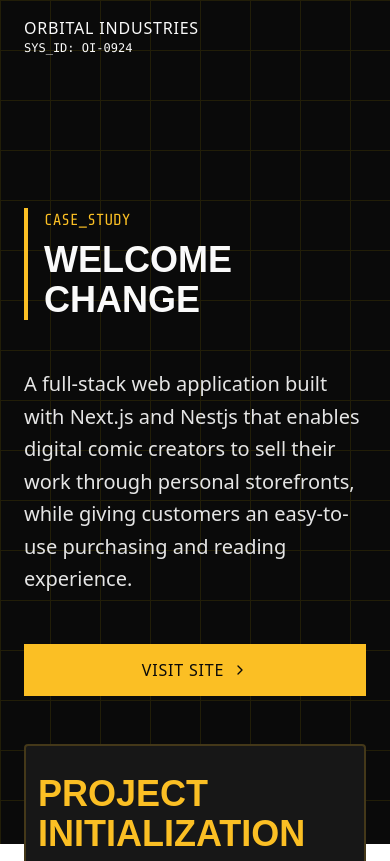
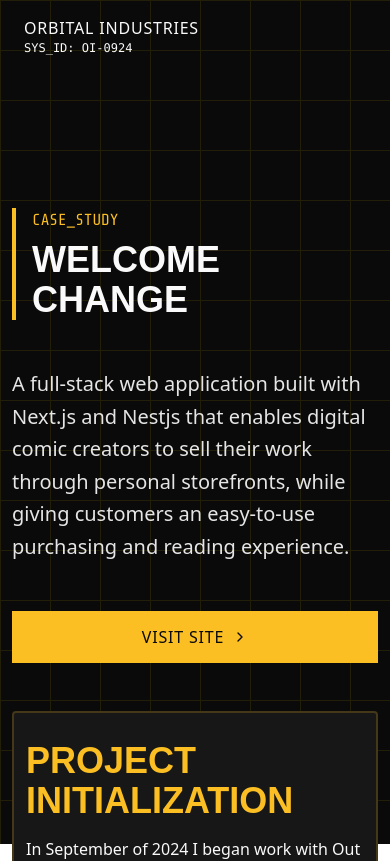
Before and after one commit to Howling-Techie/orbital-industries-portfolio, a React (Vite) app: page /orbital-industries-portfolio/case-study in a window 390 px wide. Shown: the top 861 px of the page. Built offline with nearby package versions, Linux system fonts and the light colour scheme.

Commit message:
Made `Page` component more responsive by adjusting padding and conditionally rendering description section.

```diff
--- a/src/components/page.tsx
+++ b/src/components/page.tsx
@@ -16,11 +16,13 @@ export const Page = ({title, id, subtitle, description, children}: PageProps) =>
             <div
                 className="absolute bottom-0 left-0 w-full h-32 bg-[repeating-linear-gradient(45deg,transparent,transparent_20px,rgba(0,0,0,0.02)_20px,rgba(0,0,0,0.02)_40px)]"/>
             <section id={id}
-                     className="py-16 pt-32 flex flex-col space-y-12 justify-center mx-auto px-6 container">
+                     className="py-16 pt-32 flex flex-col space-y-12 justify-center mx-auto px-3 md:px-6 container">
                 <Heading title={title} subtitle={subtitle}/>
-                <div className="max-w-4xl text-xl text-accent-background dark:text-accent-foreground leading-relaxed">
+                {description && <div
+                    className="max-w-4xl text-xl text-accent-background dark:text-accent-foreground leading-relaxed">
                     {description}
                 </div>
+                }
                 {children}
             </section>
         </section>
```
